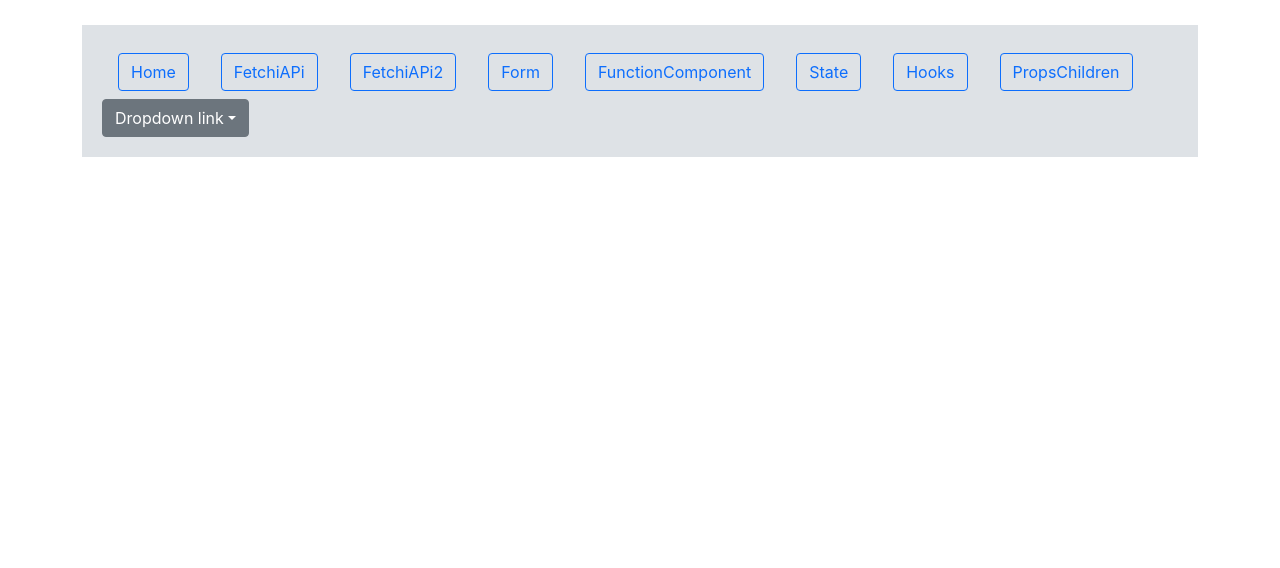
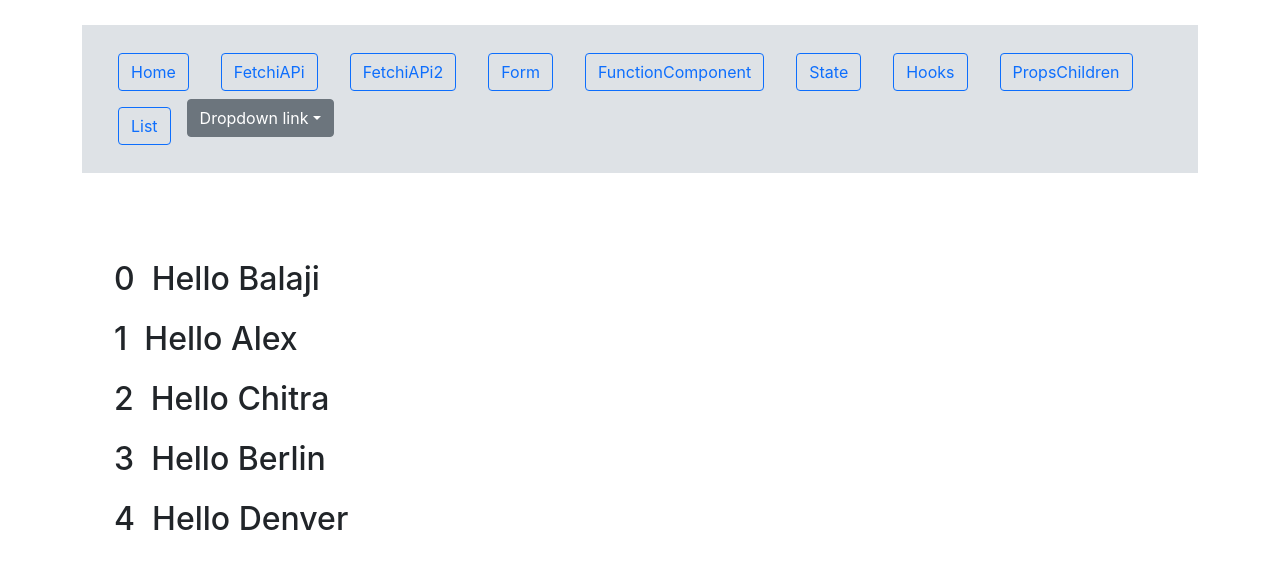
Before and after one commit to balaji1610/basic_react_new, a React (Create React App) app: page /List in a window 1280 px wide. Shown: the top 568 px of the page. Built offline with nearby package versions, Linux system fonts and the light colour scheme.

Commit message:
List Array Loop

```diff
--- a/package.json
+++ b/package.json
@@ -8,6 +8,7 @@
     "@testing-library/user-event": "^13.5.0",
     "react": "^17.0.2",
     "react-dom": "^17.0.2",
+    "react-router-dom": "^6.3.0",
     "react-scripts": "5.0.0",
     "web-vitals": "^2.1.4"
   },
--- a/src/App.js
+++ b/src/App.js
@@ -19,6 +19,7 @@ import PropsChildren from "./Components/PropsChildren/PropsChildren";
 import FormV1 from "./Components/Form/FormV1";
 
 import Nav from "./Components/Nav";
+import Lists from "./Components/Lists";
 
 <img src={logo} className="App-logo" alt="logo" />;
 
@@ -40,6 +41,7 @@ function App() {
           <Route path="/State" element={<State />} />
           <Route path="/Hooks" element={<Hooks />} />
           <Route path="/PropsChildren" element={<PropsChildren />} />
+          <Route path="/List" element={<Lists />} />
         </Routes>
       </div>
     </div>
--- /dev/null
+++ b/src/Components/Lists.jsx
@@ -0,0 +1,19 @@
+import react from "react";
+
+const Lists = () => {
+  var array = ["Balaji", "Alex", "Chitra", "Berlin", "Denver"];
+
+  return (
+    <div>
+      <ul>
+        {array.map((items, index) => (
+          <h1>
+            {index}&nbsp;&nbsp;Hello {items}
+          </h1>
+        ))}
+      </ul>
+    </div>
+  );
+};
+
+export default Lists;
--- a/src/Components/Nav.jsx
+++ b/src/Components/Nav.jsx
@@ -69,6 +69,14 @@ function Nav() {
             </button>
           </Link>
         </a>
+        <a class="nav-link ">
+          <Link to="/List">
+            {" "}
+            <button type="button" class="btn btn-outline-primary">
+              List
+            </button>
+          </Link>
+        </a>
         <div class="dropdown">
           <a
             class="btn btn-secondary dropdown-toggle"
```
Also changed, not shown: 1 other file (tests, documents, lock files or other folders).
